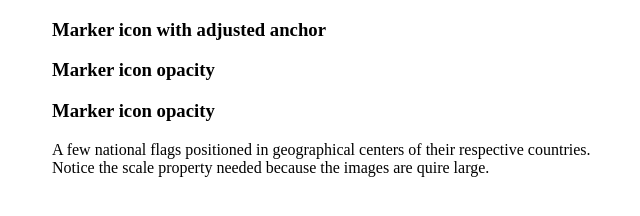
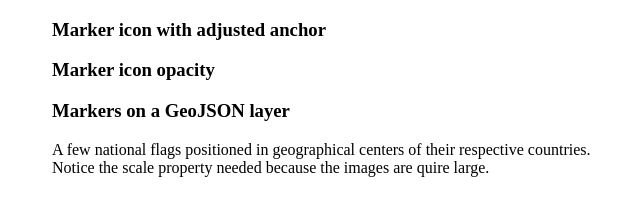
Before and after one commit to openlayers-elements/openlayers-elements, a website: page demos/demo/markers.html in a window 1280 px wide. Shown: the whole page, without its empty margins (188-828 px from the left). Drawn offline with Linux system fonts and the light colour scheme.

Commit message:
demo title
[skip ci]

```diff
--- a/demos/demo/markers.html
+++ b/demos/demo/markers.html
@@ -52,7 +52,7 @@
         </template>
     </demo-snippet>
 
-    <h3>Marker icon opacity</h3>
+    <h3>Markers on a GeoJSON layer</h3>
     <p>
          A few national flags positioned in geographical centers of their respective countries.<br>
          Notice the scale property needed because the images are quire large.
```
